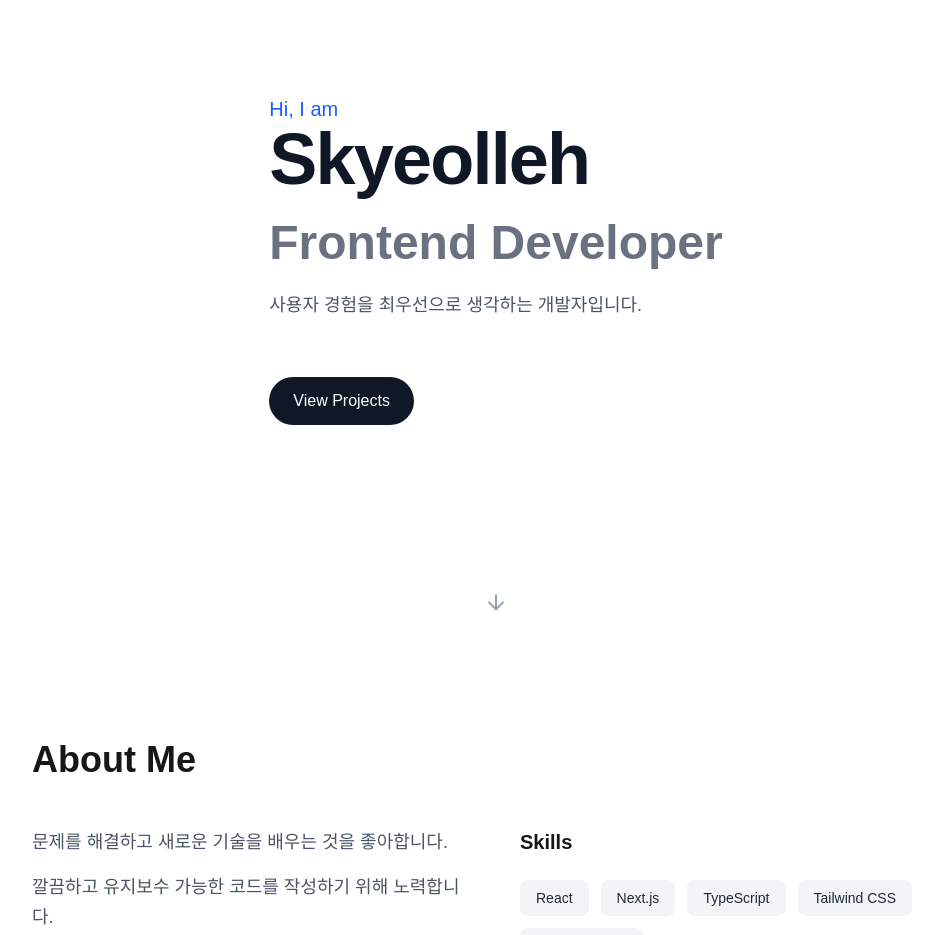
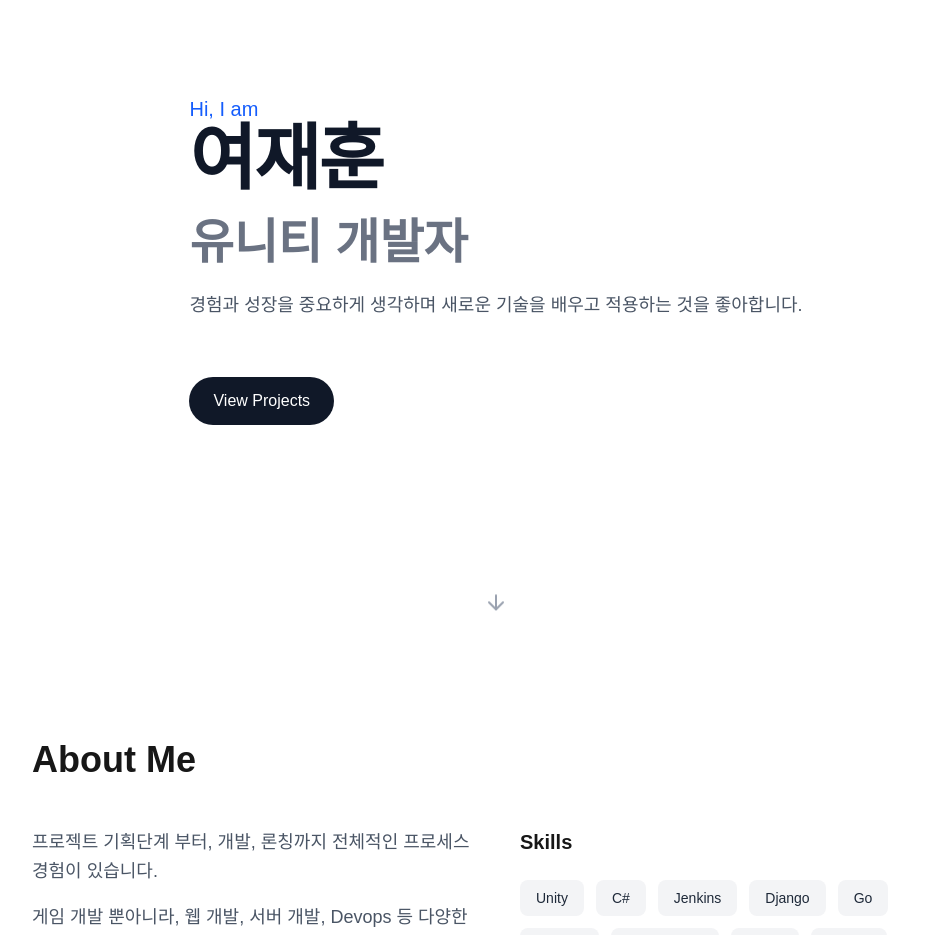
Before and after one commit to skyeolleh/skyeolleh.github.io, a Next.js app: page / in a window 1280 px wide. Shown: the part 140-1075 px from the top of the page, without its empty margins (144-1071 px from the left). Built offline with nearby package versions, Linux system fonts and the light colour scheme.

Commit message:
fix: 데이터 살짝 수정

```diff
--- a/src/data/portfolio.ts
+++ b/src/data/portfolio.ts
@@ -28,21 +28,21 @@ export interface PortfolioData {
 
 export const portfolioData: PortfolioData = {
   personal: {
-    name: "Skyeolleh",
-    role: "Frontend Developer",
-    introduction: "사용자 경험을 최우선으로 생각하는 개발자입니다.",
+    name: "여재훈",
+    role: "유니티 개발자",
+    introduction: "경험과 성장을 중요하게 생각하며 새로운 기술을 배우고 적용하는 것을 좋아합니다.",
     contact: {
-      email: "example@email.com", // 이메일을 수정하세요
+      email: "yeojh97@gmail.com",
       github: "https://github.com/skyeolleh",
     },
   },
   about: {
     title: "About Me",
     description: [
-      "문제를 해결하고 새로운 기술을 배우는 것을 좋아합니다.",
-      "깔끔하고 유지보수 가능한 코드를 작성하기 위해 노력합니다.",
+      "프로젝트 기획단계 부터, 개발, 론칭까지 전체적인 프로세스 경험이 있습니다.",
+      "게임 개발 뿐아니라, 웹 개발, 서버 개발, Devops 등 다양한 분야의 개발 경험이 있습니다."
     ],
-    skills: ["React", "Next.js", "TypeScript", "Tailwind CSS", "Framer Motion"],
+    skills: ["Unity", "C#", "Jenkins", "Django", "Go", "MySQL", "PostgreSQL", "Redis", "Docker", "Kubernetes"],
   },
   projects: [
     {
```
